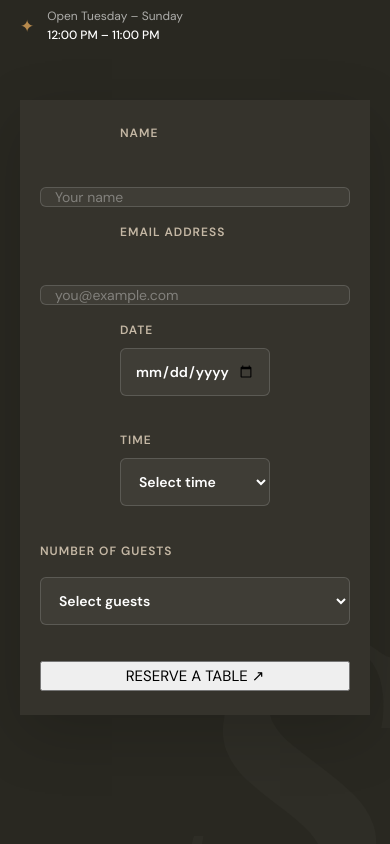
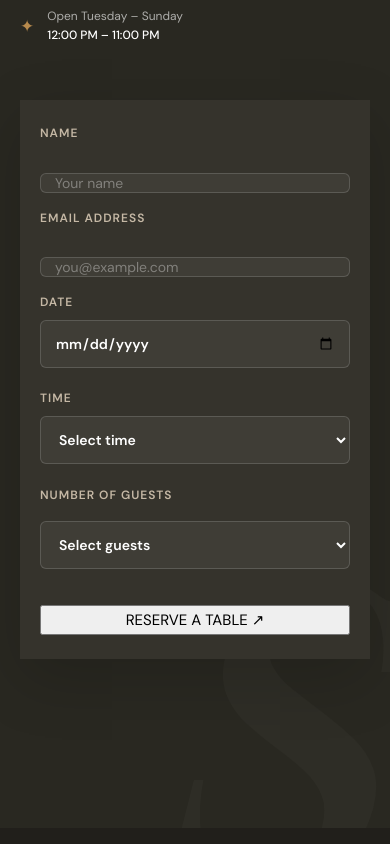
Before and after one commit to amritameshram25-a11y/website, a plain HTML site: page index.html in a window 390 px wide. Shown: the part 6880-7724 px from the top of the page. Drawn offline with nearby package versions, Linux system fonts and the light colour scheme.

Commit message:
Make reservation form responsive for mobile

```diff
--- a/style.css
+++ b/style.css
@@ -337,3 +337,19 @@ h2 { margin: 0; font: 600 clamp(40px, 4.2vw, 60px)/1.08 var(--serif); letter-spa
 .reservation-form .form-row input {
   width: 100%; /* Input box baaki bachi poori space le lega */
 }
+@media (max-width: 768px) {
+  .reservation-form .form-row {
+    flex-direction: column;
+    align-items: flex-start;
+  }
+
+  .reservation-form .form-row label {
+    min-width: 100%;
+    margin-bottom: 6px;
+  }
+
+  .reservation-form .form-row input,
+  .reservation-form .form-row select {
+    width: 100%;
+  }
+}
```
